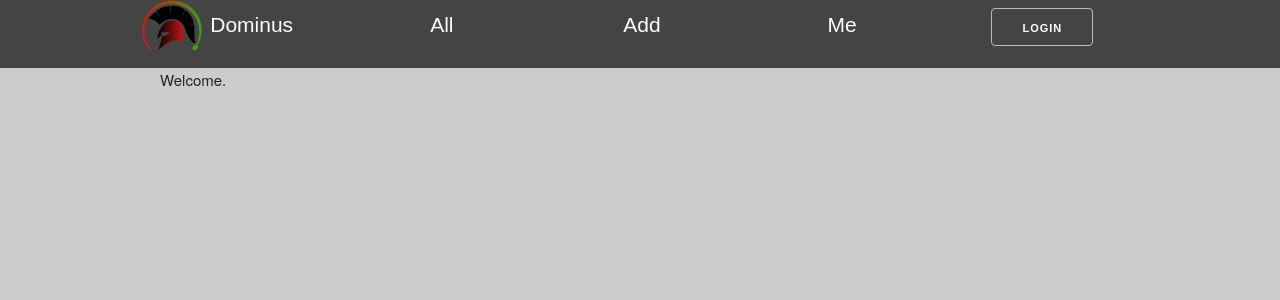
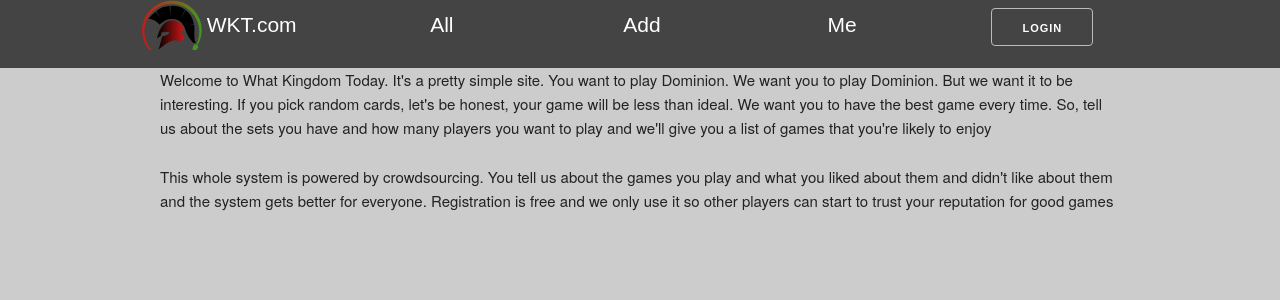
Before and after one commit to EliRibble/dominus, a Flask app: page / in a window 1280 px wide. Shown: the top 300 px of the page. Run offline with Flask 2, Linux system fonts and the light colour scheme; style sheets or scripts are compiled from the project's sources; parts of the project's set-up code (start-up, migrations or seed data) failed here and were passed over; some libraries are stand-ins or nearby versions.

Commit message:
Fix title and welcome page to show some actual content

```diff
--- a/dominus/templates/navbar.html
+++ b/dominus/templates/navbar.html
@@ -3,7 +3,7 @@
     <ul>
       <li class="home">
         <a href="/">
-          Dominus
+          WKT.com
         </a>
       </li>
       <li><a href="/kingdoms/" accesskey="l">All</a></li>
--- a/dominus/templates/root.html
+++ b/dominus/templates/root.html
@@ -1,4 +1,5 @@
 {% extends 'layout.html' %}
 {% block main_content %}
-<p>Welcome.</p>
+<p>Welcome to What Kingdom Today. It's a pretty simple site. You want to play Dominion. We want you to play Dominion. But we want it to be interesting. If you pick random cards, let's be honest, your game will be less than ideal. We want you to have the best game every time. So, tell us about the sets you have and how many players you want to play and we'll give you a list of games that you're likely to enjoy</p>
+<p>This whole system is powered by crowdsourcing. You tell us about the games you play and what you liked about them and didn't like about them and the system gets better for everyone. Registration is free and we only use it so other players can start to trust your reputation for good games</p>
 {% endblock %}
```
